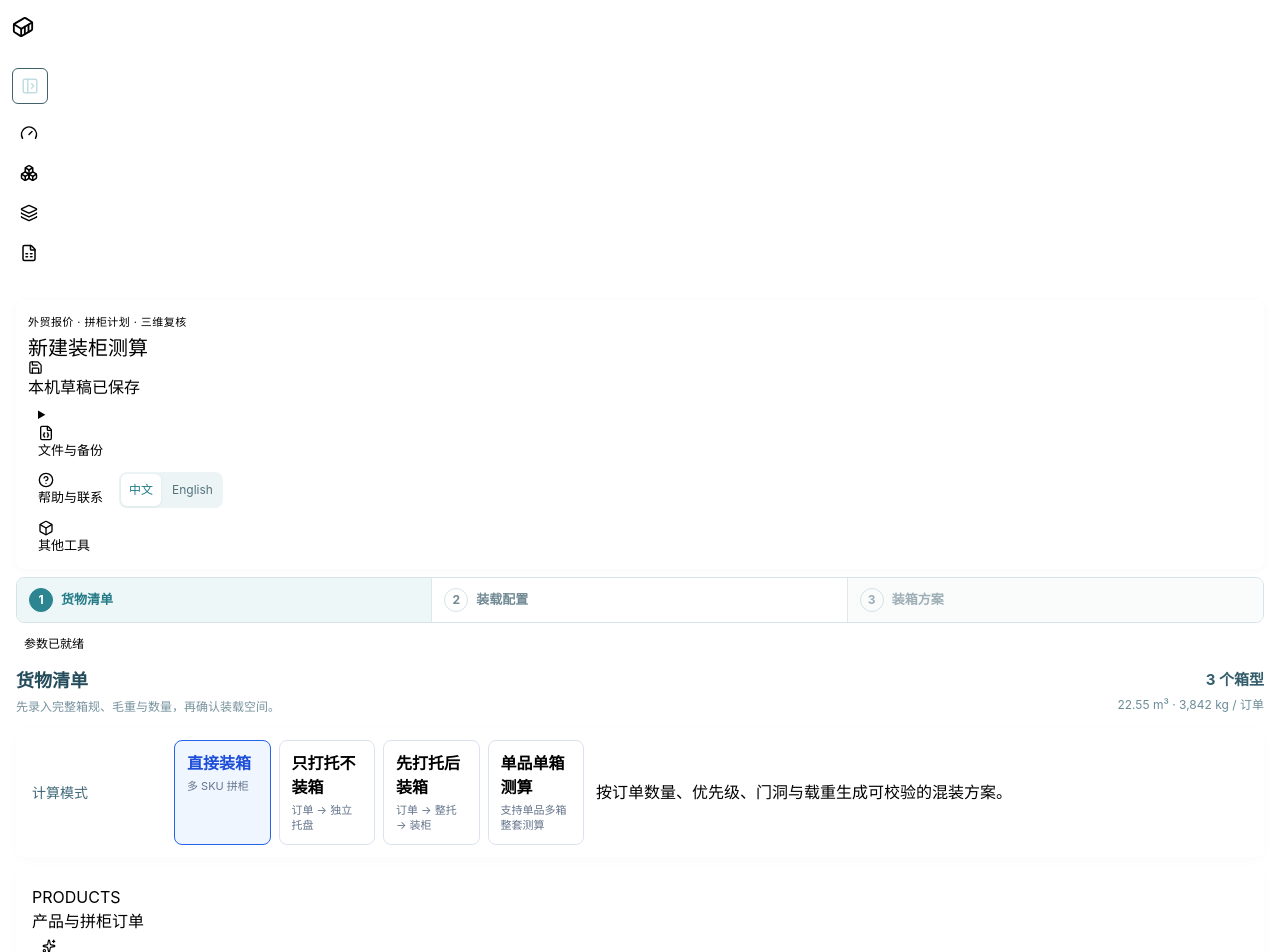
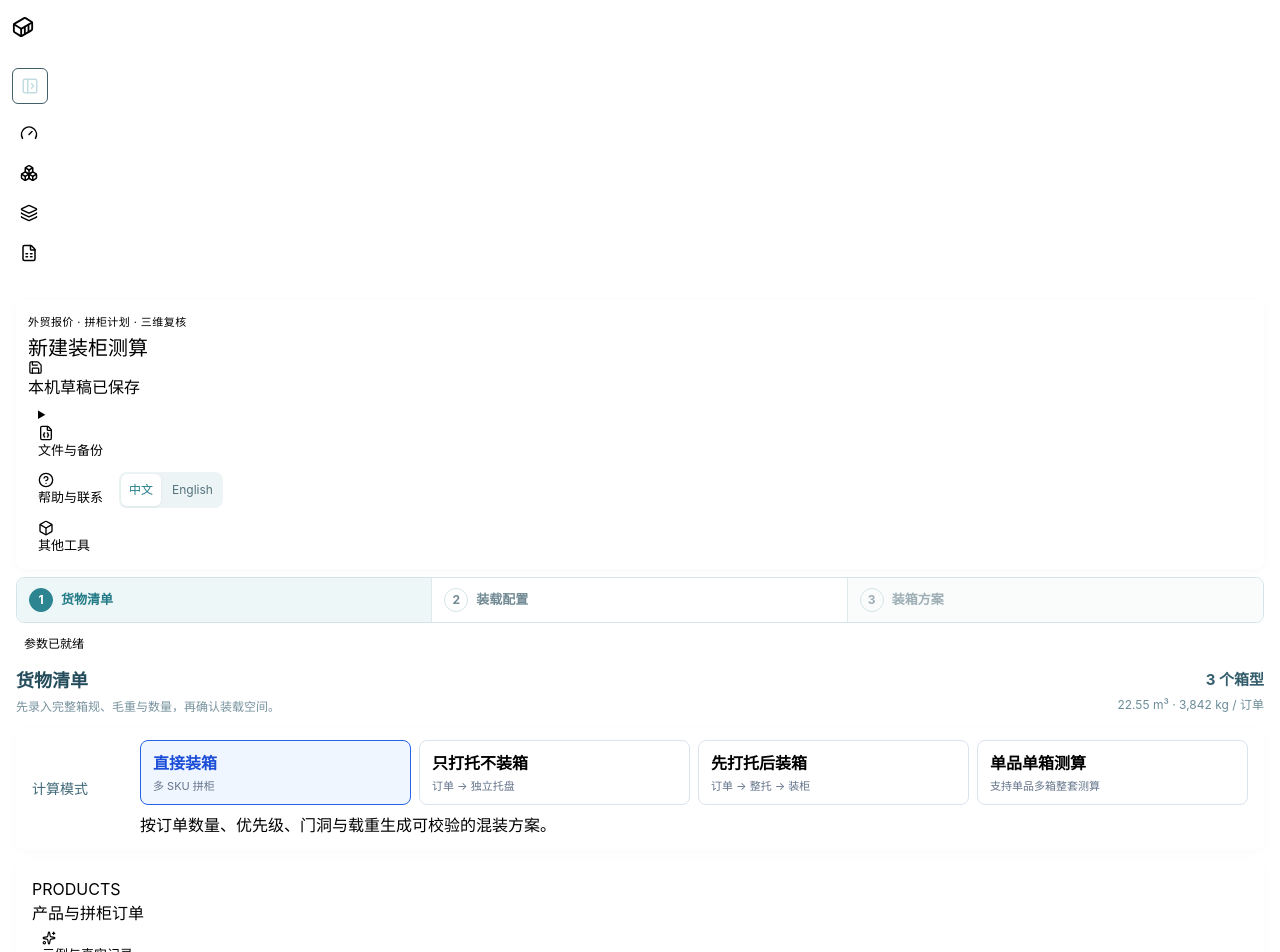
Before and after one commit to guodongbuding66-spec/container-load-planner, a Next.js app: page / in a window 1280 px wide. Shown: the top 952 px of the page. Built offline with nearby package versions, Linux system fonts and the light colour scheme.

Commit message:
fix: give loading workflow choices usable responsive widths (v0.26.0)

```diff
--- a/app/compact-workspace.css
+++ b/app/compact-workspace.css
@@ -407,3 +407,8 @@
 .wizard-space-grid.pallet-only-setup{grid-template-columns:minmax(0,1fr)}
 .pallet-only-setup .pallet-build-grid{grid-template-columns:repeat(5,minmax(0,1fr))}
 @media(max-width:760px){.loading-workflow-options{grid-template-columns:repeat(2,minmax(0,1fr))}.pallet-build-grid,.pallet-only-setup .pallet-build-grid{grid-template-columns:repeat(2,minmax(0,1fr))}}
+.compact-workspace .wizard-mode{grid-template-columns:96px minmax(0,1fr);align-items:start;gap:8px 12px}
+.compact-workspace .wizard-mode h3{grid-row:1 / span 2;align-self:center}
+.compact-workspace .wizard-mode .helper-text{grid-column:2;line-height:1.5}
+@media(max-width:980px){.loading-workflow-options{grid-template-columns:repeat(2,minmax(0,1fr))}}
+@media(max-width:680px){.compact-workspace .wizard-mode{grid-template-columns:minmax(0,1fr)}.compact-workspace .wizard-mode h3{grid-row:auto}.compact-workspace .wizard-mode .helper-text{grid-column:1}}
```
